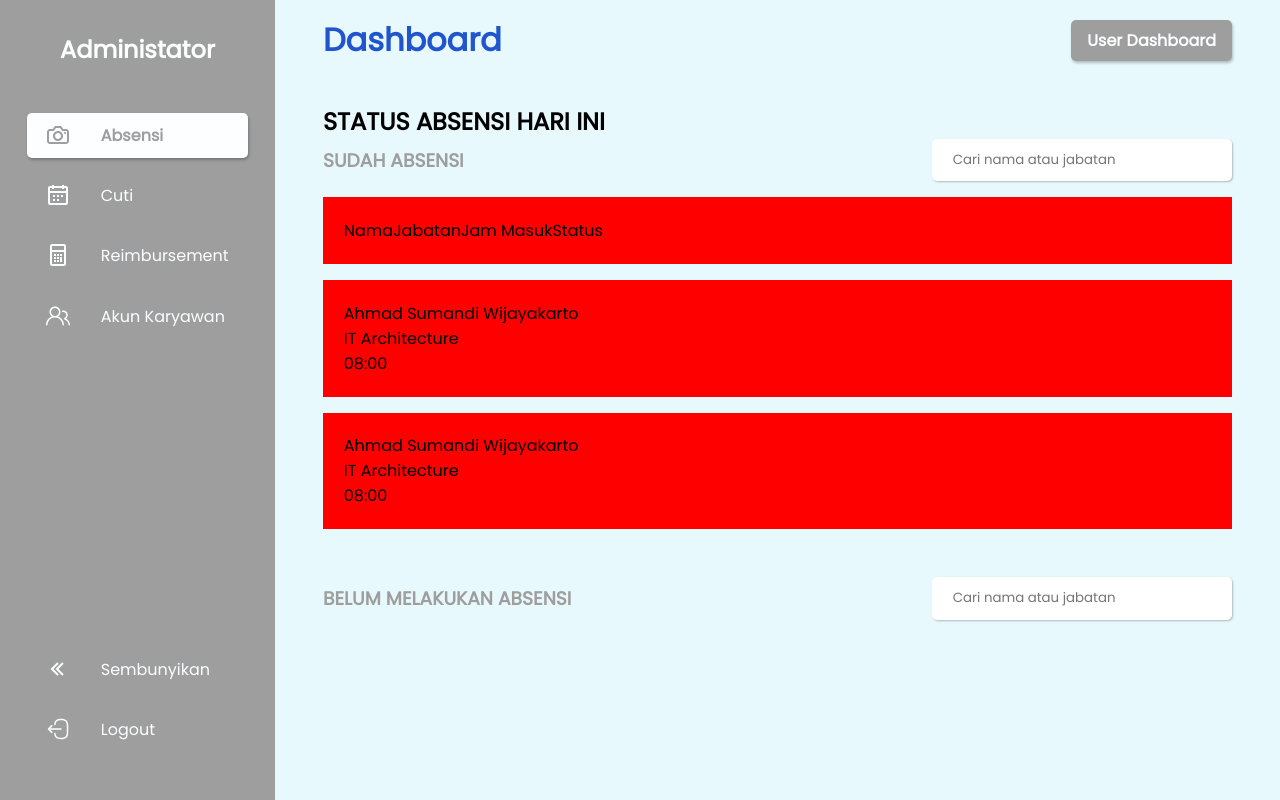
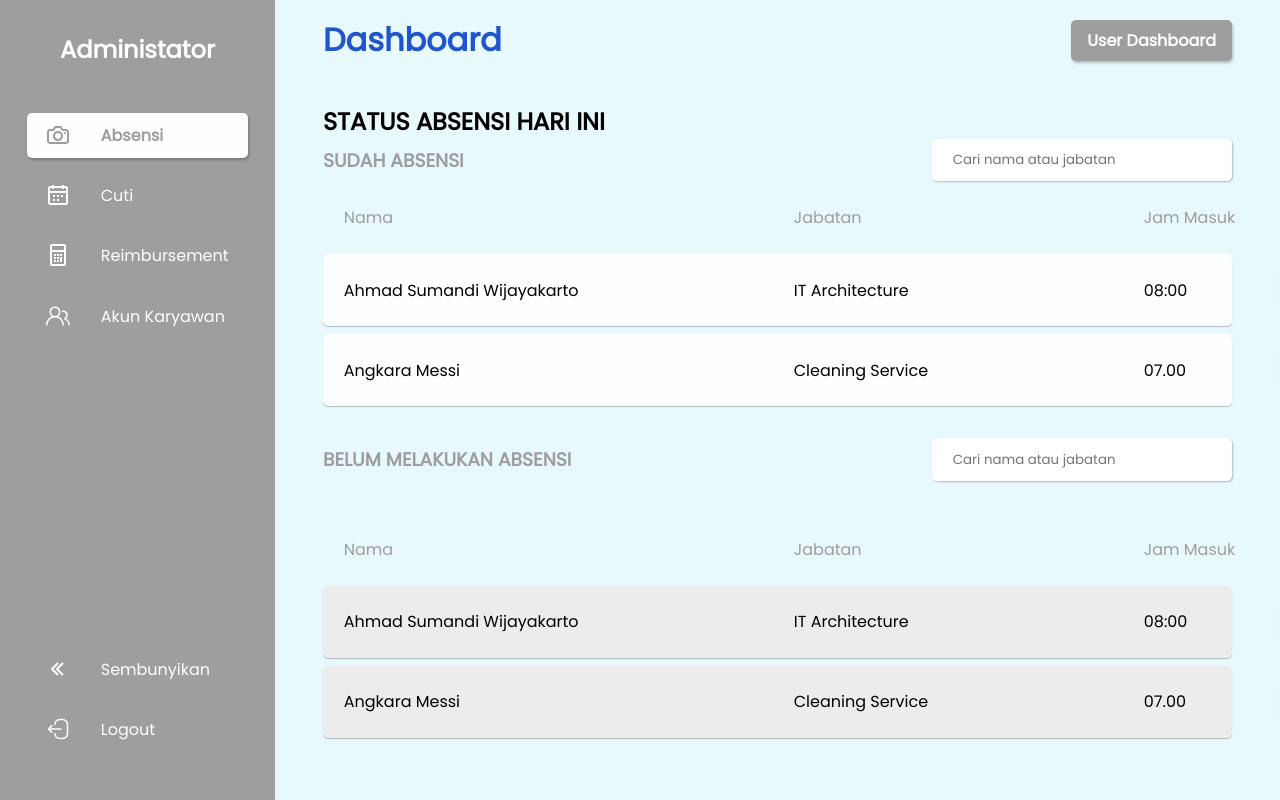
Before and after one commit to mluthfit/fe-layak, a React (Create React App) app: page /admin/absensi in a window 1280 px wide. Built offline with nearby package versions, Linux system fonts and the light colour scheme.

Commit message:
Final admin absensi index

```diff
--- a/src/components/Table/index.jsx
+++ b/src/components/Table/index.jsx
@@ -2,28 +2,33 @@ import React from "react";
 import { keyToCapitalize } from "../../scripts/string";
 import "./style.css";
 
-const Table = ({ rows, status, width }) => {
+const Table = ({ rows, status, width, href, isHistory }) => {
   return (
-    <div className="table">
-      <div className="header">
-        {Object.keys(rows[0]).map((key, index) => (
-          <span key={`h${index}`}>{keyToCapitalize(key, "_")}</span>
-        ))}
-        <span>Status</span>
+    <div className={`table ${isHistory ? "history" : ""}`}>
+      <div className="header gray">
+        <div className="main">
+          {Object.keys(rows[0]).map((key, index) => (
+            <span key={`h${index}`} style={{ width: width[key] }}>
+              {keyToCapitalize(key, "_")}
+            </span>
+          ))}
+        </div>
+        <div className="status">
+          <span>Status</span>
+        </div>
       </div>
       <div className="rows">
         {rows.map((row, rowIdx) => (
-          <div className="row">
+          <a href={href[rowIdx]} className="row">
             <div className="main">
-              {Object.keys(row).map(
-                (key, keyIdx) =>
-                  key !== "status" && (
-                    <span key={`${rowIdx}${keyIdx}`}>{row[key]}</span>
-                  )
-              )}
+              {Object.keys(row).map((key, keyIdx) => (
+                <span key={`${rowIdx}${keyIdx}`} style={{ width: width[key] }}>
+                  {row[key]}
+                </span>
+              ))}
             </div>
-            <div className="status"></div>
-          </div>
+            <div className="status">{status[rowIdx]}</div>
+          </a>
         ))}
       </div>
     </div>
--- a/src/components/Table/style.css
+++ b/src/components/Table/style.css
@@ -1,12 +1,42 @@
 .table .header,
 .table .row {
-  padding: 1.3rem;
-  background-color: red;
-  margin-bottom: 1rem;
+  padding: 1rem 1.3rem;
   display: flex;
+  justify-content: space-between;
 }
 
-.table .header span,
-.table .row span {
-  display: block;
+.table .row {
+  background-color: var(--secondary-100);
+  border-radius: 5px;
+  box-shadow: 0px 1px 1px var(--blank-100);
+  margin-bottom: 0.5rem;
+  text-decoration: none;
+  color: black;
 }
+
+.table.history .row {
+  background-color: var(--secondary-200);
+}
+
+.table .row:hover {
+  background-color: var(--primary-400);
+  color: var(--secondary-100);
+}
+
+.main {
+  display: flex;
+  align-items: center;
+  flex: 1;
+}
+
+.status {
+  display: flex;
+  margin-left: 2rem;
+}
+
+.status > span {
+  margin: 0 0.2rem;
+  display: flex;
+  padding: 0.5rem;
+  border-radius: 5px;
+}
--- a/src/pages/AdminAbsensi/index.jsx
+++ b/src/pages/AdminAbsensi/index.jsx
@@ -1,6 +1,8 @@
 import React, { useState, useEffect } from "react";
 import Spinner from "../../components/Spinner";
 import Table from "../../components/Table";
+import { ReactComponent as ClockInIcon } from "../../assets/icons/arrow-up-right.svg";
+import { ReactComponent as ClockOutIcon } from "../../assets/icons/arrow-down-left.svg";
 import "./style.css";
 
 const AdminAbsensi = () => {
@@ -12,20 +14,44 @@ const AdminAbsensi = () => {
     }, 1000);
   });
 
-  const doneRows = [
+  const width = {
+    nama: "450px",
+    jabatan: "350px",
+    jam_masuk: "100px",
+  };
+
+  const rowsDone = [
     {
       nama: "Ahmad Sumandi Wijayakarto",
       jabatan: "IT Architecture",
       jam_masuk: "08:00",
     },
     {
-      nama: "Ahmad Sumandi Wijayakarto",
-      jabatan: "IT Architecture",
-      jam_masuk: "08:00",
+      nama: "Angkara Messi",
+      jabatan: "Cleaning Service",
+      jam_masuk: "07.00",
     },
   ];
 
-  const doneStatus = [];
+  const hrefDone = ["/admin/absensi/1", "/admin/absensi/2"];
+  const statusDone = [
+    <>
+      <span className="success">
+        <ClockInIcon />
+      </span>
+      <span className="danger">
+        <ClockOutIcon />
+      </span>
+    </>,
+    <>
+      <span className="success">
+        <ClockInIcon />
+      </span>
+      <span className="danger">
+        <ClockOutIcon />
+      </span>
+    </>,
+  ];
 
   return (
     <div className={`adminAbsensi ${loading ? "center" : ""}`}>
@@ -39,13 +65,25 @@ const AdminAbsensi = () => {
               <h3>Sudah Absensi</h3>
               <input type="text" placeholder="Cari nama atau jabatan" />
             </div>
-            <Table rows={doneRows} />
+            <Table
+              rows={rowsDone}
+              status={statusDone}
+              width={width}
+              href={hrefDone}
+            />
           </div>
           <div className="history">
             <div className="title">
               <h3>Belum Melakukan Absensi</h3>
               <input type="text" placeholder="Cari nama atau jabatan" />
             </div>
+            <Table
+              rows={rowsDone}
+              status={statusDone}
+              width={width}
+              href={hrefDone}
+              isHistory={true}
+            />
           </div>
         </>
       )}
--- a/src/pages/AdminAbsensi/style.css
+++ b/src/pages/AdminAbsensi/style.css
@@ -2,7 +2,10 @@
   display: flex;
   justify-content: space-between;
   align-items: center;
-  margin-bottom: 1rem;
+}
+
+.adminAbsensi {
+  width: 100%;
 }
 
 .adminAbsensi > h2,
@@ -23,6 +26,6 @@
   border-radius: 5px;
 }
 
-.history {
-  margin-top: 3rem;
+.adminAbsensi .history {
+  margin-top: 2rem;
 }
```
